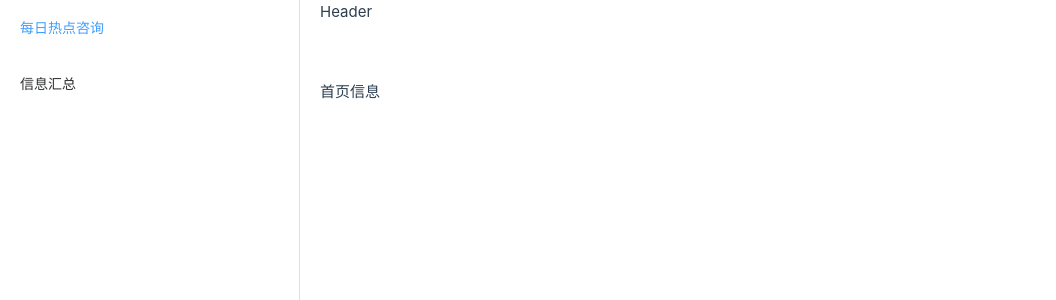
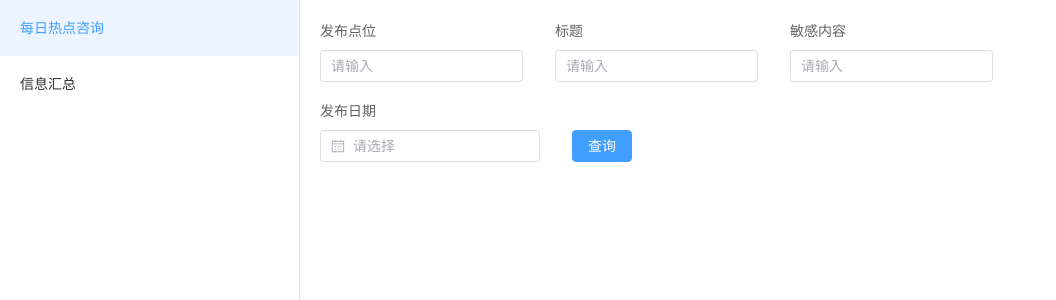
Before and after one commit to street-1205602819/supply-front, a Vue app: page /hotspot/info_list in a window 1280 px wide. Shown: the top 300 px of the page, without its empty margins (0-1056 px from the left). Built offline with nearby package versions, Linux system fonts and the light colour scheme.

Commit message:
feat: 热点咨询筛选项

```diff
--- a/src/assets/main.css
+++ b/src/assets/main.css
@@ -36,3 +36,7 @@ a,
   margin: 0;
   padding: 0;
 }
+
+.button-label .el-form-item__label {
+  visibility: hidden;
+}
--- a/src/views/HomeView.vue
+++ b/src/views/HomeView.vue
@@ -1,11 +1,10 @@
 <script setup>
-import { ref, computed, onMounted } from 'vue'
+import { ref, computed } from 'vue'
 import { RouterView } from 'vue-router'
 import { useRoute, useRouter } from 'vue-router'
 import { useStore } from 'vuex'
 
 const router = useRouter()
-const route = useRoute()
 const store = useStore()
 const menus = computed(() => store.getters.menus)
 
@@ -29,7 +28,6 @@ const onSelect = e => {
       </el-menu>
     </el-aside>
     <el-container>
-      <el-header>Header</el-header>
       <el-main>
         <router-view></router-view>
       </el-main>
--- a/src/views/hotspot/info_list.vue
+++ b/src/views/hotspot/info_list.vue
@@ -1,5 +1,38 @@
+<script setup>
+import { ref, computed, reactive } from 'vue'
+const form = reactive({
+  position: '',
+  title: '',
+  danger: '',
+  date: '',
+})
+
+const onSearch = () => {
+
+}
+// cons
+</script>
 <template>
-  <div>
-    首页信息
-  </div>
+  <el-form :inline="true" :model="form" class="demo-form-inline" label-position="top">
+    <el-form-item label="发布点位">
+      <el-input v-model="form.position" placeholder="请输入" clearable />
+    </el-form-item>
+    <el-form-item label="标题">
+      <el-input v-model="form.title" placeholder="请输入" clearable />
+    </el-form-item>
+    <el-form-item label="敏感内容">
+      <el-input v-model="form.danger" placeholder="请输入" clearable />
+    </el-form-item>
+    <el-form-item label="发布日期">
+      <el-date-picker v-model="form.date" type="date" placeholder="请选择" />
+    </el-form-item>
+    <el-form-item label="-" class="button-label">
+      <el-button type="primary" @click="onSearch">查询</el-button>
+    </el-form-item>
+  </el-form>
+
+  <!-- <div>
+    123123
+  </div> -->
 </template>
+<style scoped lang="scss"></style>
```
